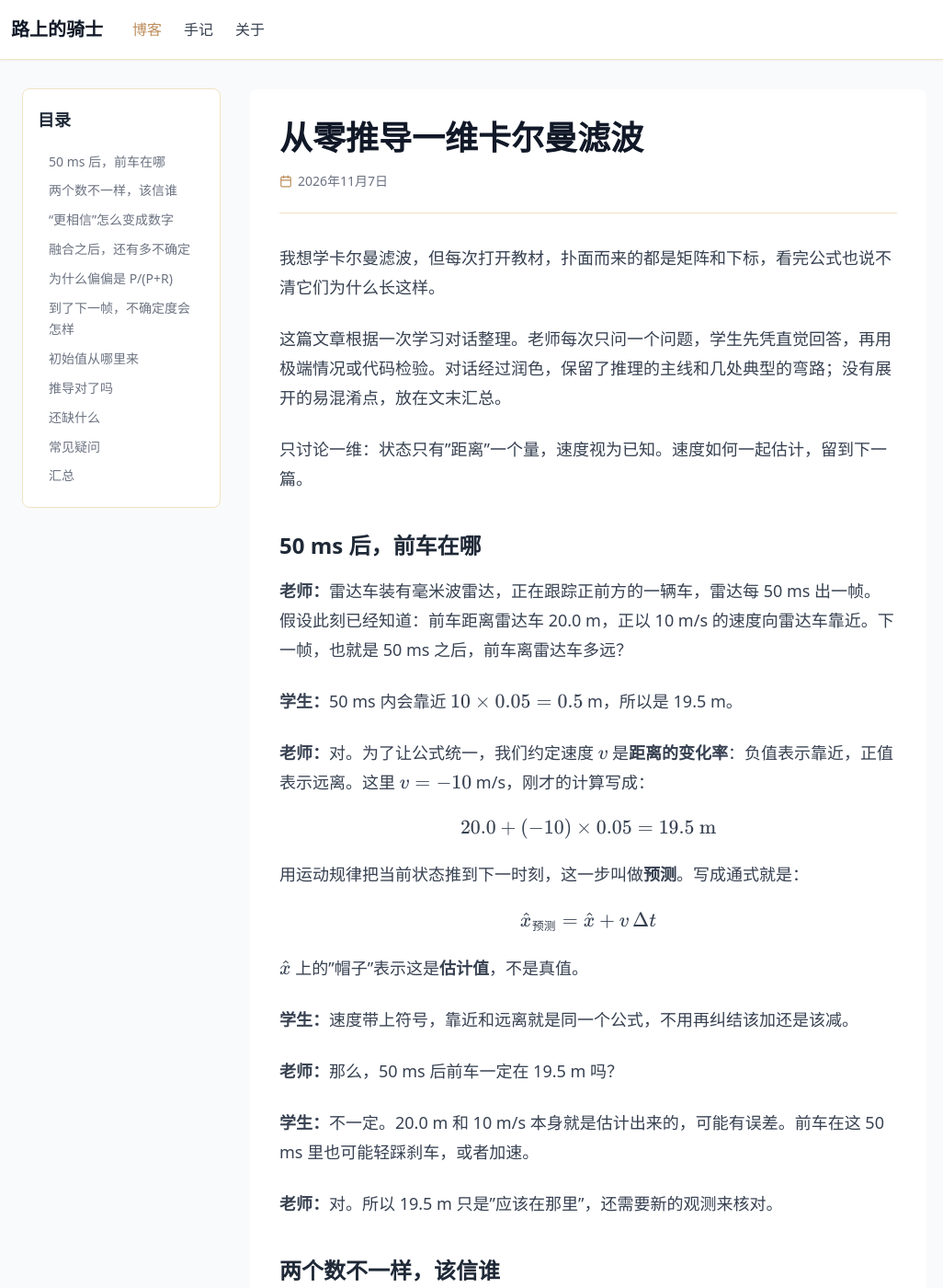
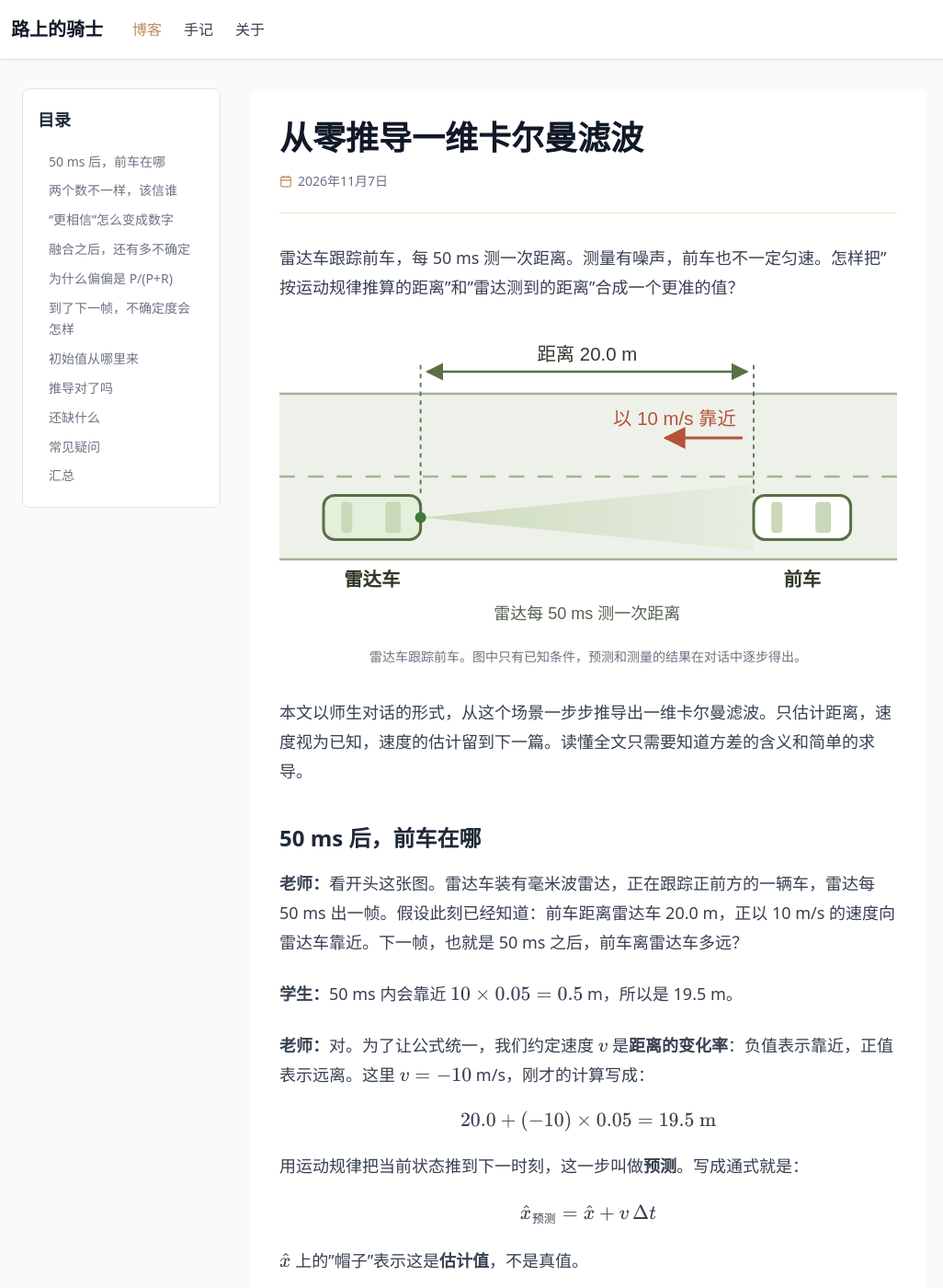
Before and after one commit to luli100/luli100.github.io, a Jekyll site: the page built from _posts/2026-11-07-kalman-filter-1d.md, in a window 1280 px wide and 1400 px high. Shown: the whole window at 92% size, without its empty margins (0-1026 px from the left). Built offline with Jekyll 4.4.1, drawn with Linux system fonts in a browser that asks for light colours; formulas are drawn with MathJax 3.

Commit message:
Open Kalman post with the problem and a scene figure
Replace the personal-motivation intro with the tracking problem, a
figure of the radar car and the car ahead showing only the givens, and
a short note on scope and prerequisites.

Co-Authored-By: Claude Opus 5.5 <noreply@anthropic.com>

```diff
--- a/_posts/2026-11-07-kalman-filter-1d.md
+++ b/_posts/2026-11-07-kalman-filter-1d.md
@@ -29,15 +29,18 @@ toc:
     anchor: summary
 ---
 
-我想学卡尔曼滤波，但每次打开教材，扑面而来的都是矩阵和下标，看完公式也说不清它们为什么长这样。
+雷达车跟踪前车，每 50 ms 测一次距离。测量有噪声，前车也不一定匀速。怎样把"按运动规律推算的距离"和"雷达测到的距离"合成一个更准的值？
 
-这篇文章根据一次学习对话整理。老师每次只问一个问题，学生先凭直觉回答，再用极端情况或代码检验。对话经过润色，保留了推理的主线和几处典型的弯路；没有展开的易混淆点，放在文末汇总。
+<figure class="architecture-figure">
+  <a href="/images/posts/kalman-filter-1d/scenario.svg" target="_blank" rel="noopener"><img src="/images/posts/kalman-filter-1d/scenario.svg" alt="俯视的一段道路：左边的雷达车向前发出雷达波束，右边的前车距离它 20.0 m，以 10 m/s 的速度靠近，雷达每 50 ms 测一次距离。" width="560" height="280" loading="lazy"></a>
+  <figcaption>雷达车跟踪前车。图中只有已知条件，预测和测量的结果在对话中逐步得出。</figcaption>
+</figure>
 
-只讨论一维：状态只有"距离"一个量，速度视为已知。速度如何一起估计，留到下一篇。
+本文以师生对话的形式，从这个场景一步步推导出一维卡尔曼滤波。只估计距离，速度视为已知，速度的估计留到下一篇。读懂全文只需要知道方差的含义和简单的求导。
 
 ## 50 ms 后，前车在哪 {#prediction}
 
-**老师：**雷达车装有毫米波雷达，正在跟踪正前方的一辆车，雷达每 50 ms 出一帧。假设此刻已经知道：前车距离雷达车 20.0 m，正以 10 m/s 的速度向雷达车靠近。下一帧，也就是 50 ms 之后，前车离雷达车多远？
+**老师：**看开头这张图。雷达车装有毫米波雷达，正在跟踪正前方的一辆车，雷达每 50 ms 出一帧。假设此刻已经知道：前车距离雷达车 20.0 m，正以 10 m/s 的速度向雷达车靠近。下一帧，也就是 50 ms 之后，前车离雷达车多远？
 
 **学生：**50 ms 内会靠近 $$10 \times 0.05 = 0.5$$ m，所以是 19.5 m。
 
```
Also changed, not shown: images/posts/kalman-filter-1d/scenario.svg (added).
